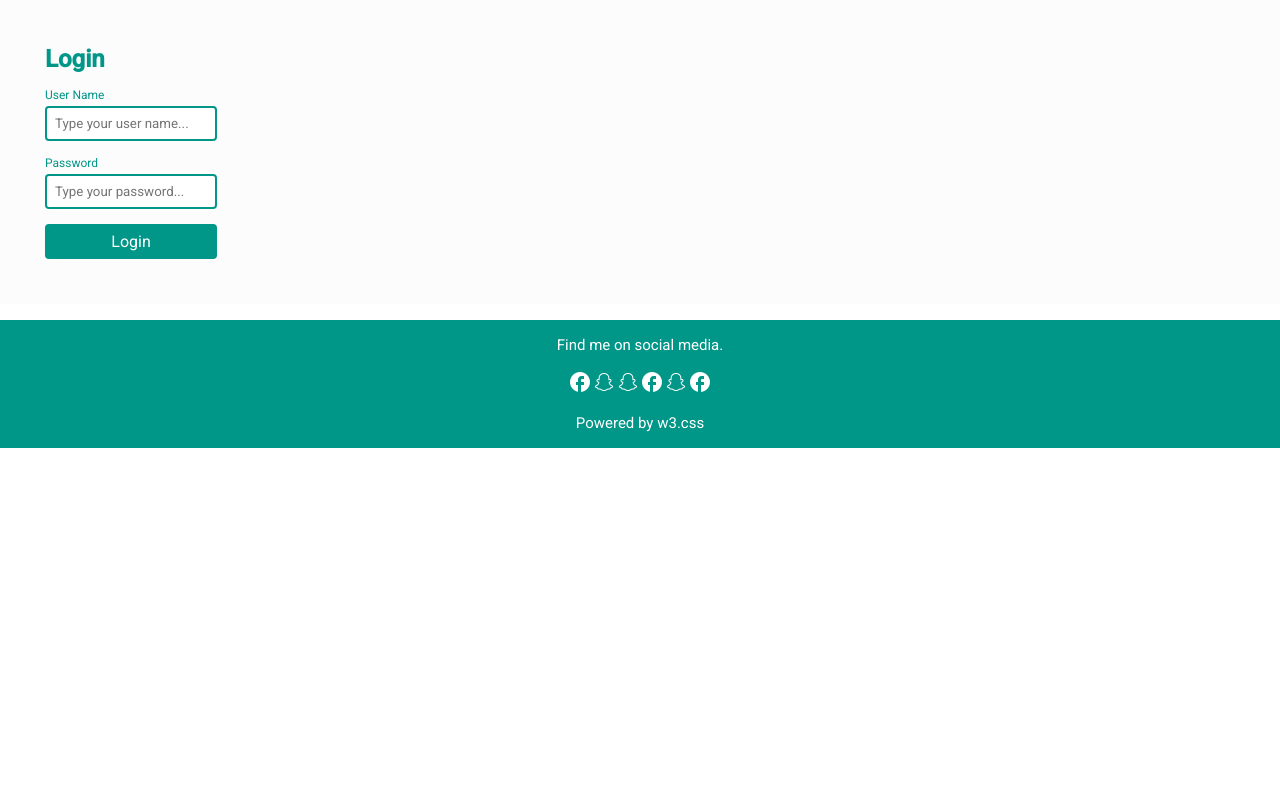
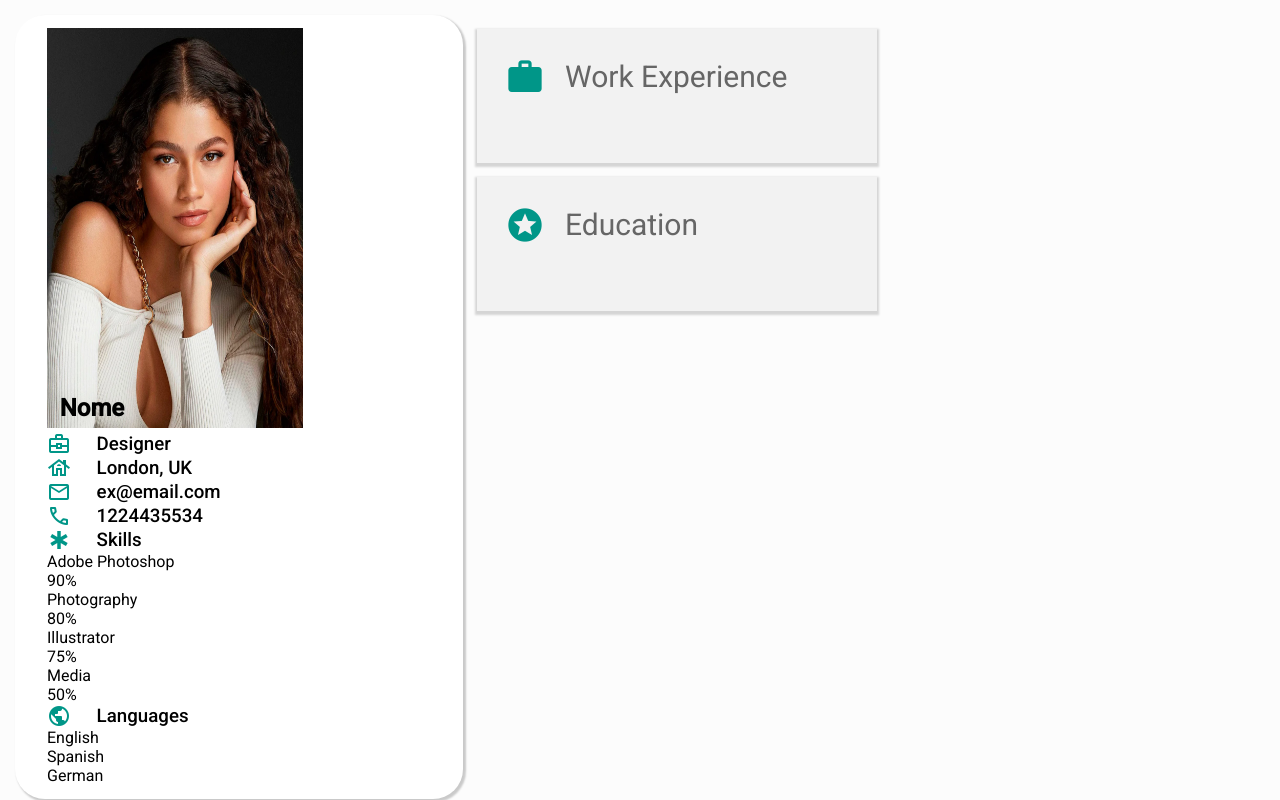
Before and after one commit to thayssa-souza/Project_Curriculum-vitae, an Angular app in the folder Curriculo/: page / in a window 1280 px wide. Shown: the top 800 px of the page. Built offline with nearby package versions, Linux system fonts and the light colour scheme.

Commit message:
correction style

```diff
--- a/Curriculo/src/app/app.component.html
+++ b/Curriculo/src/app/app.component.html
@@ -1,9 +1,9 @@
 <main>
-  <!-- <app-info-general></app-info-general>
+  <app-info-general></app-info-general>
   <section class="experiences">
     <app-experiences [experiences]="data.experience"></app-experiences>
-  </section> -->
-  <app-login></app-login>
+  </section>
+  <!-- <app-login></app-login> -->
 </main>
 <footer>
   <app-footer [dataFooter]="data.footer"></app-footer>
```
